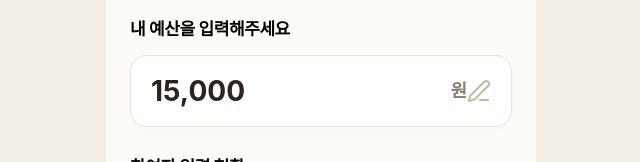
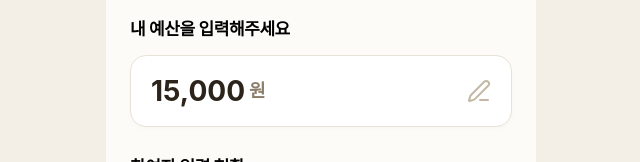
Before and after one commit to Sungeun0318/beggar-webfront, a React (Vite) app: page /budget/input in a window 1280 px wide. Shown: the part 193-355 px from the top of the page, without its empty margins (319-959 px from the left). Built offline with nearby package versions, Linux system fonts and the light colour scheme; no server answers; a web font is replaced by a local one.

Commit message:
Fix: 예산 입력 아이콘 간격 보정

```diff
--- a/src/features/budget/BudgetInputScreen.tsx
+++ b/src/features/budget/BudgetInputScreen.tsx
@@ -66,17 +66,18 @@ export function BudgetInputScreen() {
                   if (event.key === 'Escape') setIsEditing(false)
                 }}
                 inputMode="numeric"
-                className="min-w-0 flex-1 bg-transparent text-[28px] font-bold text-text outline-none"
+                className="w-[150px] bg-transparent text-[28px] font-bold text-text outline-none"
               />
             ) : (
-              <span className="min-w-0 flex-1 text-[28px] font-bold text-text">
+              <span className="text-[28px] font-bold text-text">
                 {money(amount)}
               </span>
             )}
             <span className="ml-1 text-lg font-semibold text-sub">원</span>
+            <div className="flex-1" />
             <Edit3
               aria-hidden="true"
-              className="ml-auto shrink-0"
+              className="shrink-0"
               size={24}
               color={colors.placeholder}
             />
```
